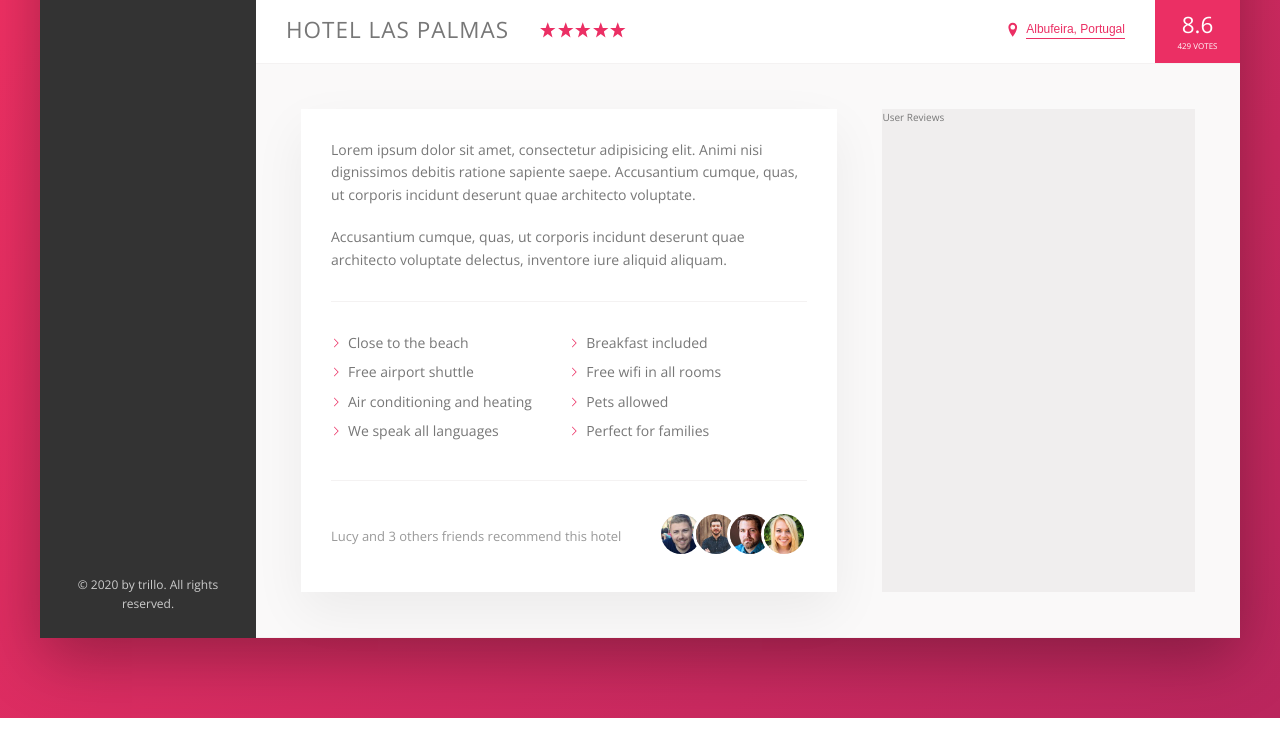
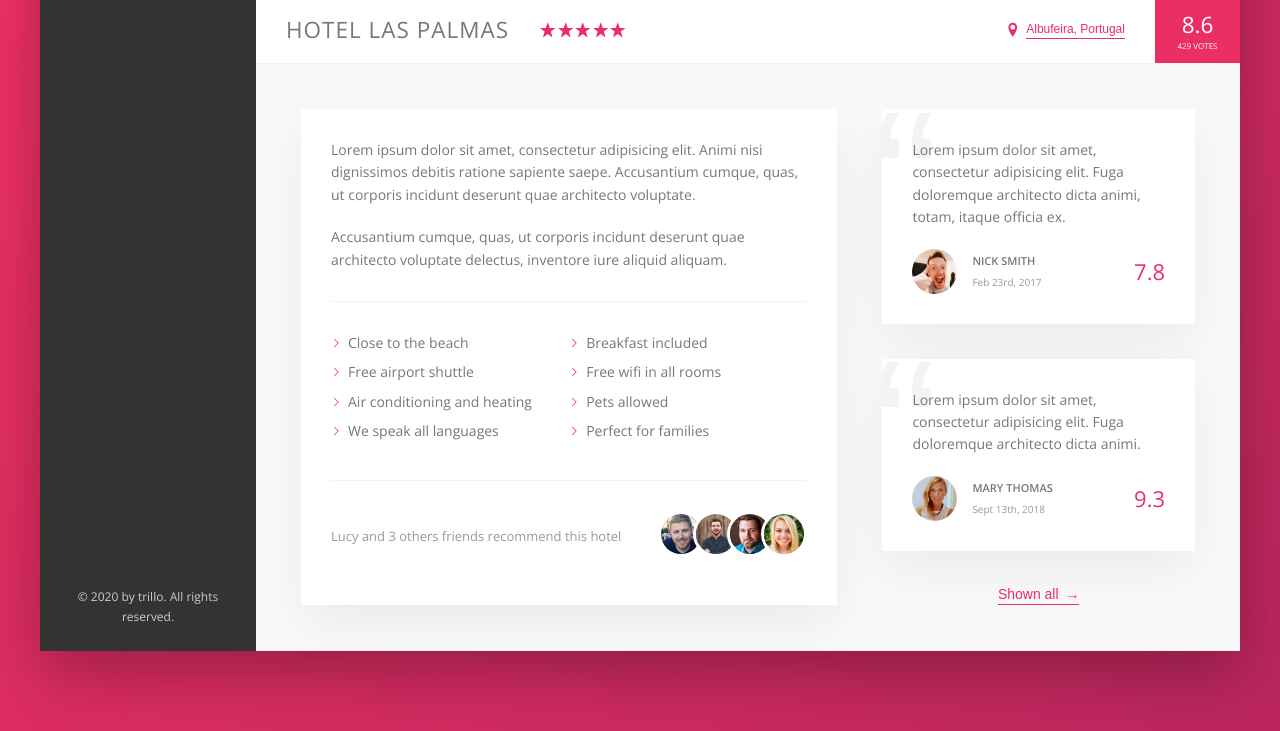
Before and after one commit to andresmotta9/trillo, a website: page index.html in a window 1280 px wide. Shown: the part 538-1269 px from the top of the page. Drawn offline with nearby package versions, Linux system fonts and the light colour scheme.

Commit message:
User Review Section is built

```diff
--- a/index.html
+++ b/index.html
@@ -168,8 +168,35 @@
                     </div>
 
 
-                    <div class="user-reviews">
-                        User Reviews
+                    <figure class="user-reviews">
+                        <figure class="review">
+                            <blockquote class="review__text">
+                                Lorem ipsum dolor sit amet, consectetur adipisicing elit. Fuga doloremque architecto dicta animi, totam, itaque officia ex.
+                            </blockquote>
+                            <figcaption class="review__user">
+                                <img src="img/user-1.jpg" alt="User 1" class="review__photo">
+                                <div class="review__user-box">
+                                    <p class="review__user-name">Nick Smith</p>
+                                    <p class="review__user-date">Feb 23rd, 2017</p>
+                                </div>
+                                <div class="review__rating">7.8</div>
+                            </figcaption>
+                        </figure>
+                        <figure class="review">
+                            <blockquote class="review__text">
+                                Lorem ipsum dolor sit amet, consectetur adipisicing elit. Fuga doloremque architecto dicta animi.
+                            </blockquote>
+                            <figcaption class="review__user">
+                                <img src="img/user-2.jpg" alt="User 2" class="review__photo">
+                                <div class="review__user-box">
+                                    <p class="review__user-name">Mary Thomas</p>
+                                    <p class="review__user-date">Sept 13th, 2018</p>
+                                </div>
+                                <div class="review__rating">9.3</div>
+                            </figcaption>
+                        </figure>
+
+                        <button class="btn-inline">Shown all <span>&rarr;</span></button>
                     </div>
                 </div>
             </main>
--- a/sass/_component.scss
+++ b/sass/_component.scss
@@ -282,8 +282,17 @@
     cursor: pointer;
     transition: all .2s;
 
+    & span {
+        margin-left: 3px;
+        transition: margin-left .2s;
+    }
+
     &:hover {
         color: var(--color-grey-dark-1);
+
+        span {
+            margin-left: 8px;
+        }
     }
 
     &:focus {
@@ -386,3 +395,67 @@
         }
     }
 }
+
+//////////////////////////
+// REVIEWS
+.review {
+    position: relative;
+    background-color: #fff;
+    box-shadow: var(--shadow-light);
+    padding: 3rem;
+    margin-bottom: 3.5rem;
+    overflow: hidden;
+
+
+    &__text {
+        margin-bottom: 2rem;
+        z-index: 10;
+        position: relative;
+    }
+
+    &__user {
+        display: flex;
+        align-items: center;
+    }
+
+    &__photo {
+        height: 4.5rem;
+        width: 4.5rem;
+        border-radius: 50%;
+        margin-right: 1.5rem;
+    }
+
+    &__user-box {
+        margin-right: auto;
+    }
+
+    &__user-name {
+        font-size: 1.1rem;
+        font-weight: 600;
+        text-transform: uppercase;
+        margin-bottom: .4rem;
+    }
+
+    &__user-date {
+        font-size: 1rem;
+        color: var(--color-grey-dark-3);
+    }
+
+    &__rating {
+        color: var(--color-primary);
+        font-size: 2.2rem;
+        font-weight: 300;
+    }
+
+    &::before {
+        content: "\201C";
+        position: absolute;
+        top: -2.75rem;
+        left: -1rem;
+        font-size: 20rem;
+        line-height: 1;
+        color: var(--color-grey-light-2);
+        font-family: sans-serif;
+        z-index: 1;
+    }
+}
--- a/sass/_layout.scss
+++ b/sass/_layout.scss
@@ -35,6 +35,7 @@
 }
 
 .detail {
+    font-size: 1.4rem;
     display: flex;
     padding: 4.5rem;
     background-color: var(--color-grey-light-1);
@@ -42,7 +43,6 @@
 }
 
 .description {
-    font-size: 1.4rem;
     background-color: #fff;
     box-shadow: var(--shadow-light);
     padding: 3rem;
@@ -51,6 +51,9 @@
 }
 
 .user-reviews {
-    background-color: var(--color-grey-light-3);
     flex: 1;
+
+    display: flex;
+    flex-direction: column;
+    align-items: center;
 }
```
Also changed, not shown: css/style.css.
